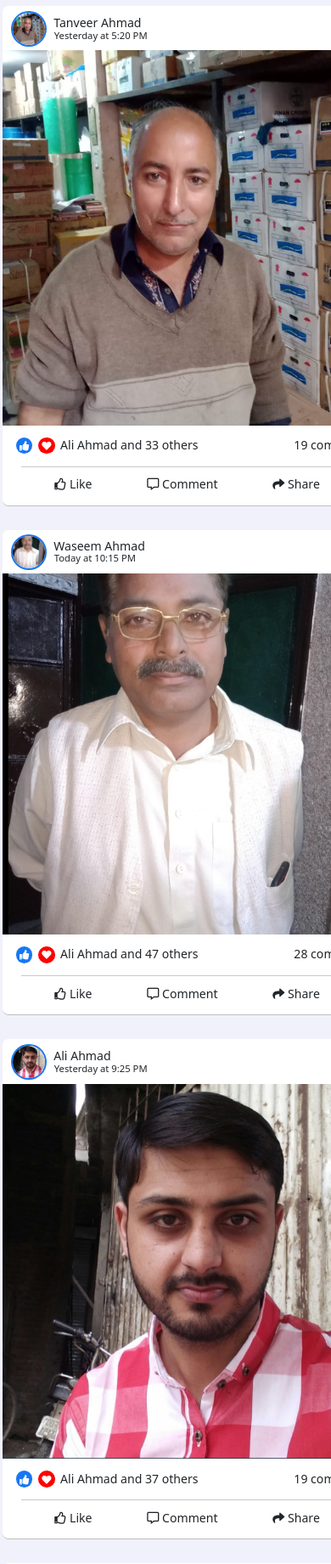
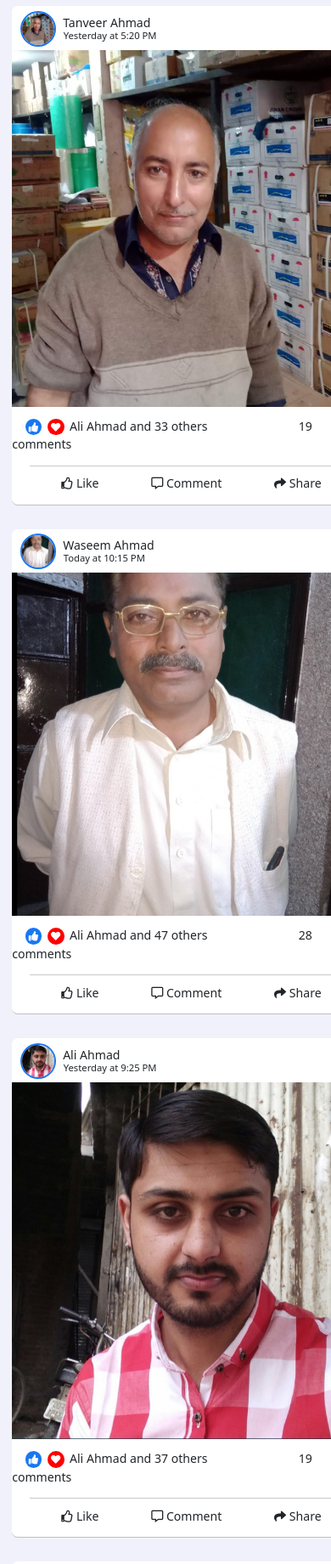
Before and after one commit to wasiqahmad/fb-file, a plain HTML site: page html/groups.html in a window 390 px wide. Shown: the part 113-1954 px from the top of the page at 85% size. Drawn offline with nearby package versions, Linux system fonts and the light colour scheme; files whose address does not match are found by name.

Commit message:
the group file is responsive set

```diff
--- a/css/groups.css
+++ b/css/groups.css
@@ -1321,7 +1321,7 @@ color: rgb(133, 131, 131);
     }
     @media(max-width:27.8125em){
     .center-side{
-    width: 99%;
+    width: 95% !important;
     margin-left:3%;
     font-size: 100%;
     }
@@ -1373,11 +1373,21 @@ border-bottom:1px solid rgb(213, 211, 211);
 
 /* post 1 */
 .post-1{
+    /* width: 80%; */
     background-color: #fff;
     padding-bottom: 1rem;
 border-radius: .5rem;
 border-bottom:1px solid rgb(194, 191, 191) ;
 }
+@media(max-width:27.8125em){
+    .post-1{
+    width: 95% !important;
+    background-color: #fff;
+    padding-bottom: 1rem;
+    border-radius: .5rem;
+    border-bottom:1px solid rgb(194, 191, 191) ;
+    margin: auto;
+    }   }
 .dp-1{
     width: 3rem;
     border-radius: 50%;
@@ -1431,36 +1441,6 @@ cursor: pointer;
     margin-left: 25%;
 cursor: pointer;
 }
-/* @media(max-width:78.125em){
-.comments{
-    margin-left: 22%;
-}
-}
-@media(max-width:73.125em){
-.comments{
-    margin-left: 18%;
-}
-}
-@media(max-width:27.5em){
-.comments{
-    margin-left: 14%;
-}
-} */
-/* @media(max-width:25em){
-.comments{
-    margin-left: 8%;
-}
-} */
-/* @media(max-width:23.4375em){
-.comments{
-margin-left: 3%;
-}
-} */
-/* @media(max-width:22.5em){
-.comments{
-margin-left: 10%;
-}
-} */
 .post-line{
     width: 90%;
     /* margin: auto; */
@@ -1478,13 +1458,6 @@ cursor: pointer;
     color: #1877F2;
 }
 
-/* @media(max-width:28.75em){
-    .feed-back{
-    margin-left: 13.3%;
-    padding-bottom: 1.5rem;
-    margin-bottom: 4rem !important;
-}
-} */
 @media(max-width:25em){
     .feed-back{
     margin-left: 14%;
@@ -1492,21 +1465,6 @@ cursor: pointer;
     margin-bottom: 4rem !important;
 }
 }
-/* @media(max-width:23.4375em){
-    .feed-back{
-    margin-left: 10.5%;
-    padding-bottom: 1.5rem;
-    margin-bottom: 4rem !important;
-}
-}
-
-@media(max-width:21.25em){
-    .feed-back{
-    margin-left: 9.7%;
-    padding-bottom: 1.5rem;
-    margin-bottom: 4rem !important;
-}
-} */
 @media(max-width:22.5em){
 .like-responsive{
 display: none;
@@ -1523,6 +1481,17 @@ border-radius: .5rem;
 border-bottom:1px solid rgb(194, 191, 191) ;
 }
 
+@media(max-width:27.8125em){
+.post-2{
+    width: 95%;
+    margin: auto;
+    margin-top: 2rem;
+    background-color: #fff;
+    padding-bottom: 1rem;
+    border-radius: .5rem;
+    border-bottom:1px solid rgb(194, 191, 191) ;
+    }
+    }
 .post-3{
 margin-top: 2rem;
 background-color: #fff;
@@ -1530,6 +1499,17 @@ padding-bottom: 1rem;
 border-radius: .5rem;
 border-bottom:1px solid rgb(194, 191, 191) ;
 }
+@media(max-width:27.8125em){
+.post-3{
+    width: 95%;
+    margin: auto;
+    margin-top: 2rem;
+    background-color: #fff;
+    padding-bottom: 1rem;
+    border-radius: .5rem;
+    border-bottom:1px solid rgb(194, 191, 191)
+    }
+    }
 .post-5{
 margin-top: 2rem;
 background-color: #fff;
@@ -1540,21 +1520,19 @@ border-radius: .5rem;
 border-bottom:1px solid rgb(194, 191, 191) ;
 }
 
-
-
-
-
-
-
-
-
-
-
-
-
-
-
-
+@media(max-width:27.8125em){
+.post-5{
+    width: 95%;
+    margin: auto;
+    margin-top: 2rem;
+    background-color: #fff;
+    margin-bottom: 2rem;
+    cursor: pointer;
+    padding-bottom: 1rem;
+    border-radius: .5rem;
+    border-bottom:1px solid rgb(194, 191, 191) ;
+    }
+    }
 /* Right side */
     .right-side{
     width:22.4rem ;
```
